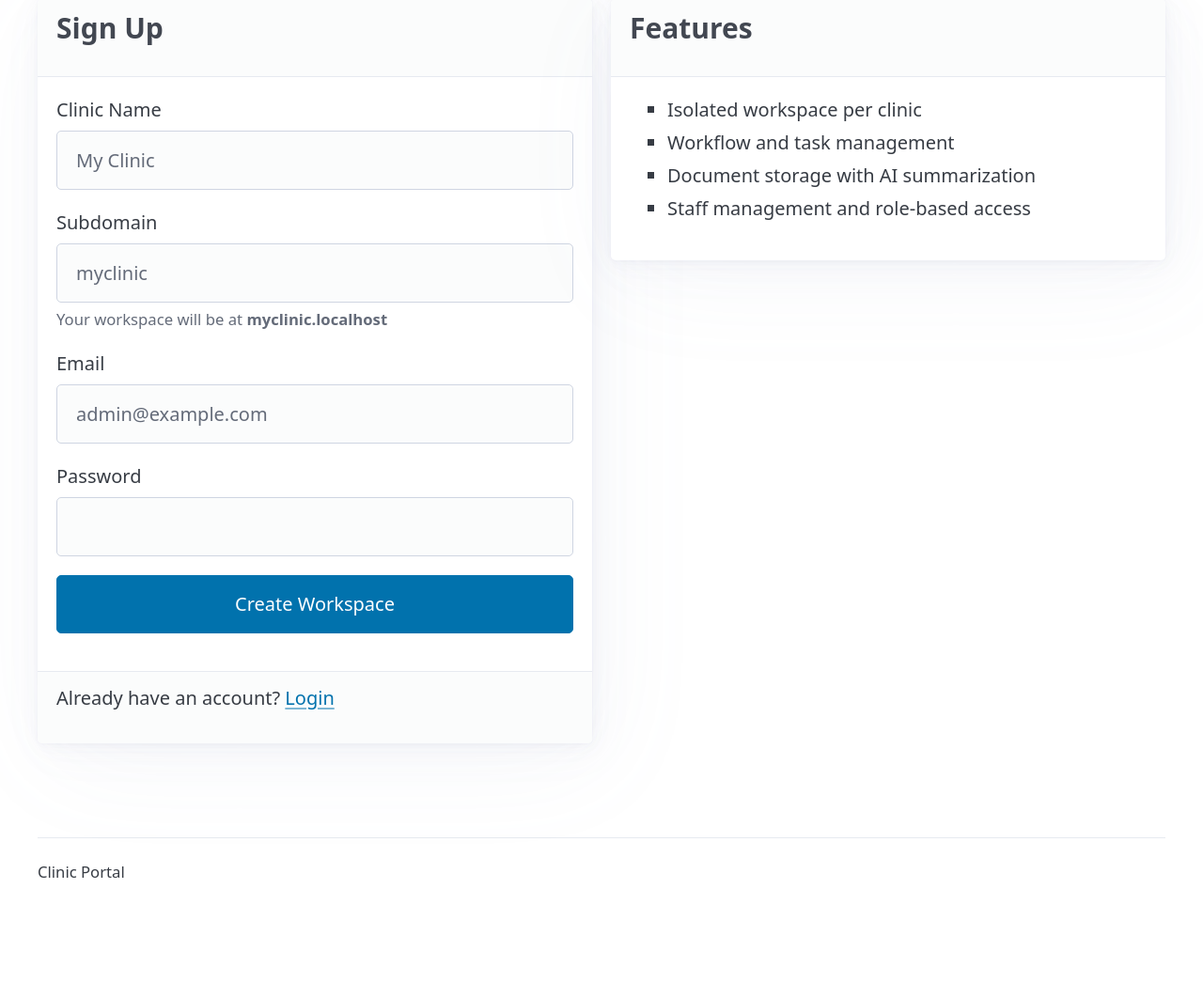
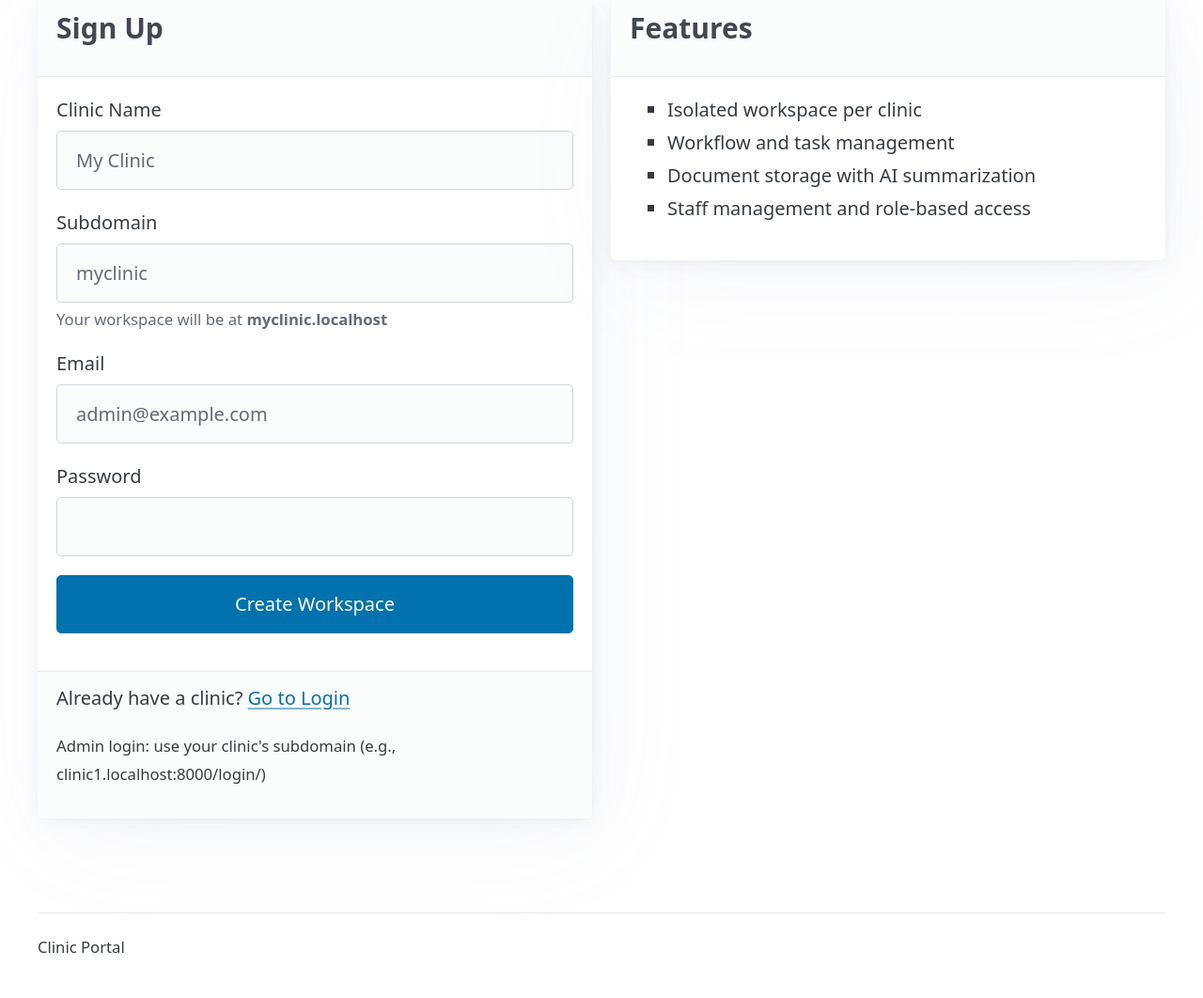
Before and after one commit to KlementMultiverse/clinic-portal, a Django app: template templates/landing.html in a window 1280 px wide. Shown: the part 186-1248 px from the top of the page at 94% size. Before the commit the page ends 1120 px from the top, so only its background shows below. Run offline with Django 5.2, Linux system fonts and the light colour scheme; the template is opened without the code that fills it, so the values that code supplies are empty; some libraries are stand-ins or nearby versions.

Commit message:
fix: CSRF token read from cookie (not stale meta tag)
Root cause: after login, Django rotates session + CSRF cookie,
but getCsrfToken() was reading from the meta tag (set at page load).
The next POST used the old token → 403 Forbidden.

Fix: getCsrfToken() now reads from document.cookie first (always
fresh), falls back to meta tag. Signup flow now works:
register → login → create tenant → redirect to new clinic.

Also clarified portal footer text.

Co-Authored-By: Claude Opus 4.6 (1M context) <noreply@anthropic.com>

```diff
--- a/static/app.js
+++ b/static/app.js
@@ -6,9 +6,14 @@
  */
 
 /**
- * Get CSRF token from the meta tag injected by base.html.
+ * Get CSRF token — try cookie first (always fresh after login),
+ * fall back to meta tag.
  */
 function getCsrfToken() {
+    // Cookie is always up-to-date (Django sets it on every response)
+    var match = document.cookie.match(/csrftoken=([^;]+)/);
+    if (match) return match[1];
+    // Fallback to meta tag
     var meta = document.querySelector('meta[name="csrf-token"]');
     return meta ? meta.content : '';
 }
--- a/templates/landing.html
+++ b/templates/landing.html
@@ -34,7 +34,8 @@
                     <button type="submit">Create Workspace</button>
                 </form>
                 <footer>
-                    <p>Already have an account? <a href="/login/">Login</a></p>
+                    <p>Already have a clinic? <a href="/login/">Go to Login</a></p>
+                    <p><small>Admin login: use your clinic's subdomain (e.g., clinic1.localhost:8000/login/)</small></p>
                 </footer>
             </article>
         </div>
```
